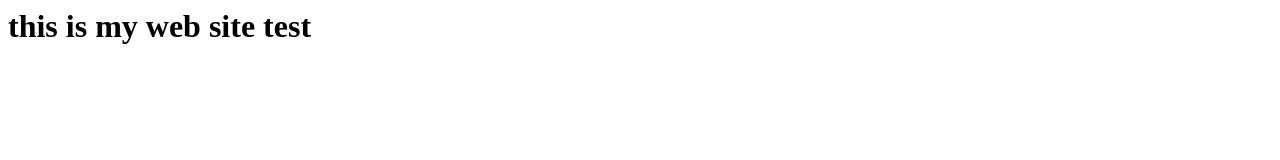
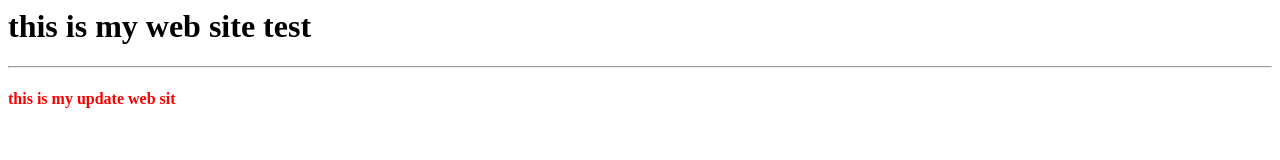
Before and after one commit to amirhosseintatar/Online, a plain HTML site: page index.html in a window 1280 px wide. Drawn offline with Linux system fonts and the light colour scheme.

Commit message:
Update index.html

```diff
--- a/index.html
+++ b/index.html
@@ -9,6 +9,8 @@
 
 <body>
     <h1>this is my web site test</h1>
+    <hr>
+    <h4 style="color: red;">this is my update web sit</h4>
 </body>
 
 </html>
```
